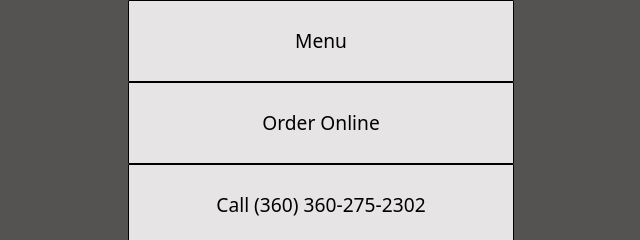
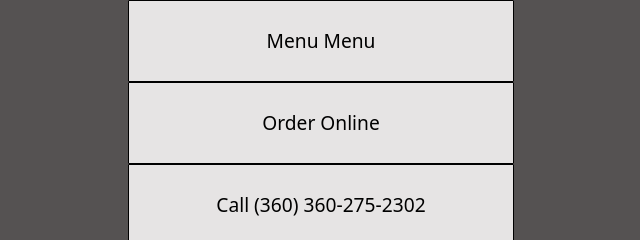
Before and after one commit to tonyle0/tonyle0.github.io, a plain HTML site: page index.html in a window 1280 px wide. Shown: the top 240 px of the page, 319-959 px from the left. Drawn offline with Linux system fonts and the light colour scheme.

Commit message:
Update index.html

```diff
--- a/index.html
+++ b/index.html
@@ -18,7 +18,7 @@
         <center>
 
             <a href="menu.html" class="center">
-                <div class="insidebutton"> Menu</div>
+                <div class="insidebutton"> Menu Menu</div>
             </a>
         </center>
 
```
